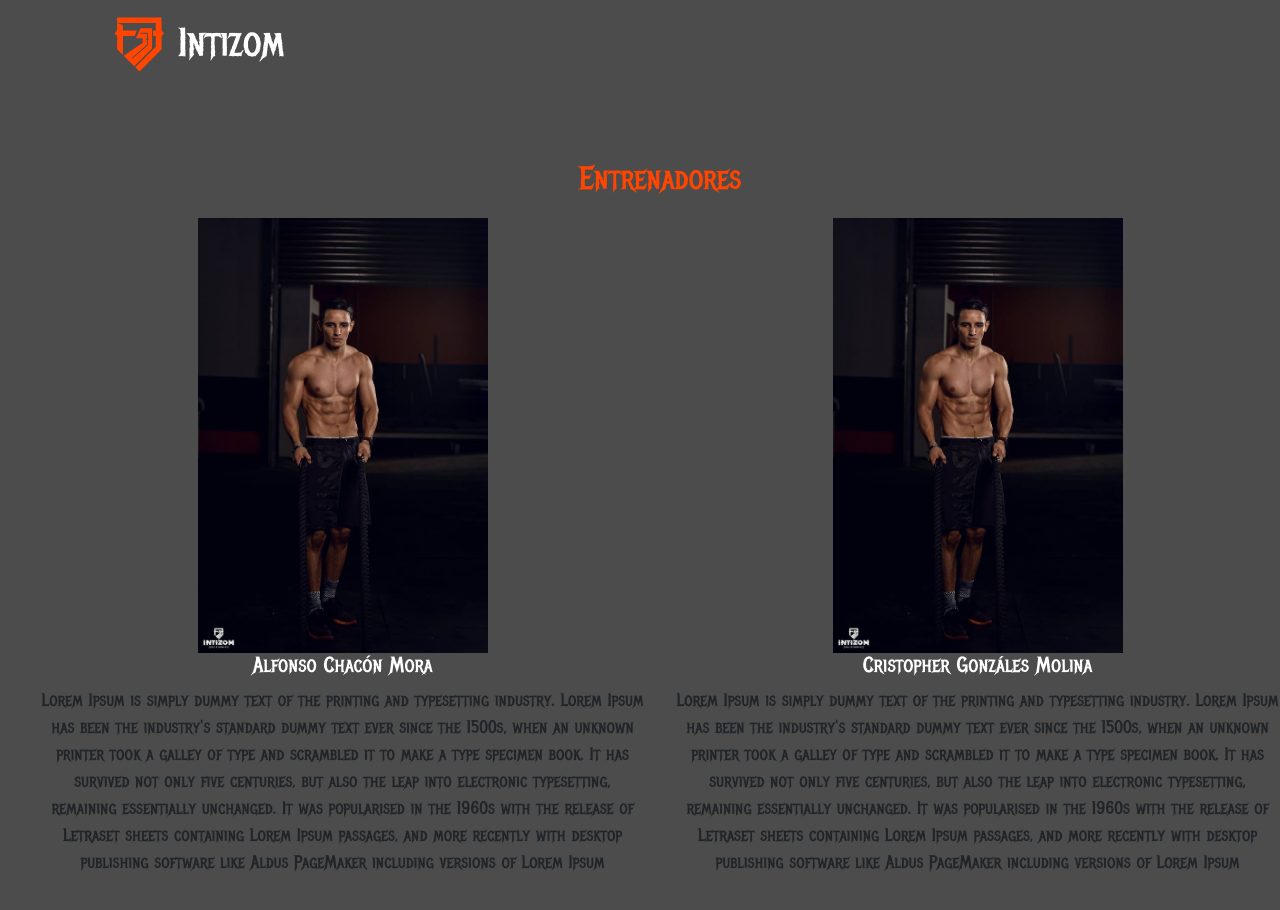
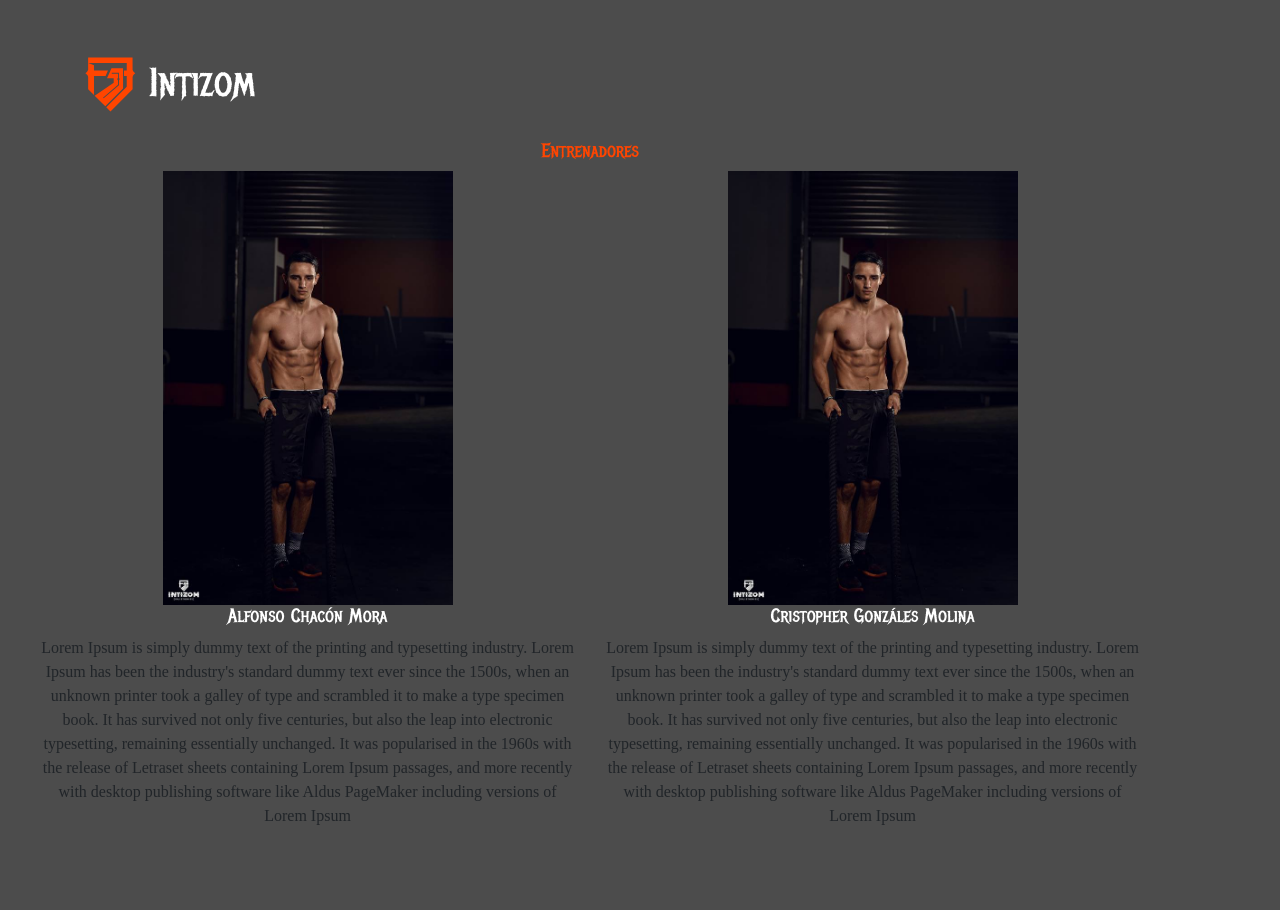
Before and after one commit to genghiskhan2018/web_project, a plain HTML site: page entrenadores.html in a window 1280 px wide. After the commit the page ends 884 px from the top, so only its background shows below. Drawn offline with Linux system fonts and the light colour scheme; files that its build step writes are made by us from their sources; a web font is replaced by a local one.

Commit message:
Arreglo a la pagina de entrenadores

```diff
--- a/css/entrenadoresstyle.css
+++ b/css/entrenadoresstyle.css
@@ -2,6 +2,15 @@ body {
     padding-top: 100px;
     background-color: rgba(0, 0, 0, 0.7);
 
+}
+
+* {
+    font-family: 'IM Fell Great Primer', serif;
+}
+
+
+h1,h2,h3{
+    font-family: 'Metal Mania', cursive;
 }
 
 .logo {
@@ -11,7 +20,6 @@ body {
 
 
 h1{
-    font-family: 'Metal Mania', cursive;
     text-align: center;
     color: white;
     width: 75%;
@@ -21,17 +29,20 @@ h1{
 }
 
 h2{
-    margin: 10px;
-    padding: 10px;
+    font-size: larger;
     color: orangered;
 }
-.container-fluid{
-    font-family: 'Metal Mania', cursive;
-    text-align: center;
-    font-size: large;
+
+h3{
+    font-size: larger;
+    color: white;
+}
+
+
+
+.container{
     margin: 20px;
     padding: 20px;
-
 }
 
 .row{
@@ -43,10 +54,7 @@ h2{
     padding: 20px;
 }
 
-h3{
-    font-size: larger;
-    color: white;
-}
+
 #imgAlfonso{
     width: 290px;
 }
--- a/entrenadores.html
+++ b/entrenadores.html
@@ -27,10 +27,10 @@
     </header>
 
     <section>
-        <div class="container-fluid">
-            <h2>Entrenadores</h2>
+        <div class="container">
+            <h2 class="text-center">Entrenadores</h2>
             <div class="row">
-                <div class="col-lg-6">
+                <div class="col-md-6 text-center">
                     <img src="img/alfonso.jpg" class="img-responsive" id="imgAlfonso">
                     <h3>Alfonso Chacón Mora</h3>
                     <p>
@@ -42,27 +42,22 @@
                         like Aldus PageMaker including versions of Lorem Ipsum
                     </p>
                 </div>
-                    <div class="col-lg-6">
+                <div class="col-md-6 text-center">
                     <img src="img/alfonso.jpg" class="img-responsive" id="imgAlfonso">
                     <h3>Cristopher Gonzáles Molina</h3>
                     <p>
                         Lorem Ipsum is simply dummy text of the printing and typesetting industry. Lorem Ipsum has been the industry's standard dummy
-                            text ever since the 1500s, when an unknown printer took a galley of type and scrambled it to
-                            make a type specimen book. It has survived not only five centuries, but also the leap into electronic
-                            typesetting, remaining essentially unchanged. It was popularised in the 1960s with the release
-                            of Letraset sheets containing Lorem Ipsum passages, and more recently with desktop publishing
-                            software like Aldus PageMaker including versions of Lorem Ipsum
+                        text ever since the 1500s, when an unknown printer took a galley of type and scrambled it to make
+                        a type specimen book. It has survived not only five centuries, but also the leap into electronic
+                        typesetting, remaining essentially unchanged. It was popularised in the 1960s with the release of
+                        Letraset sheets containing Lorem Ipsum passages, and more recently with desktop publishing software
+                        like Aldus PageMaker including versions of Lorem Ipsum
                     </p>
-
                 </div>
             </div>
         </div>
+    </section>
 
-        </div>
-
-
-    </section>
-    <footer></footer>
 
 </body>
 
```
Lines whose indentation alone changed are shown as unchanged.
